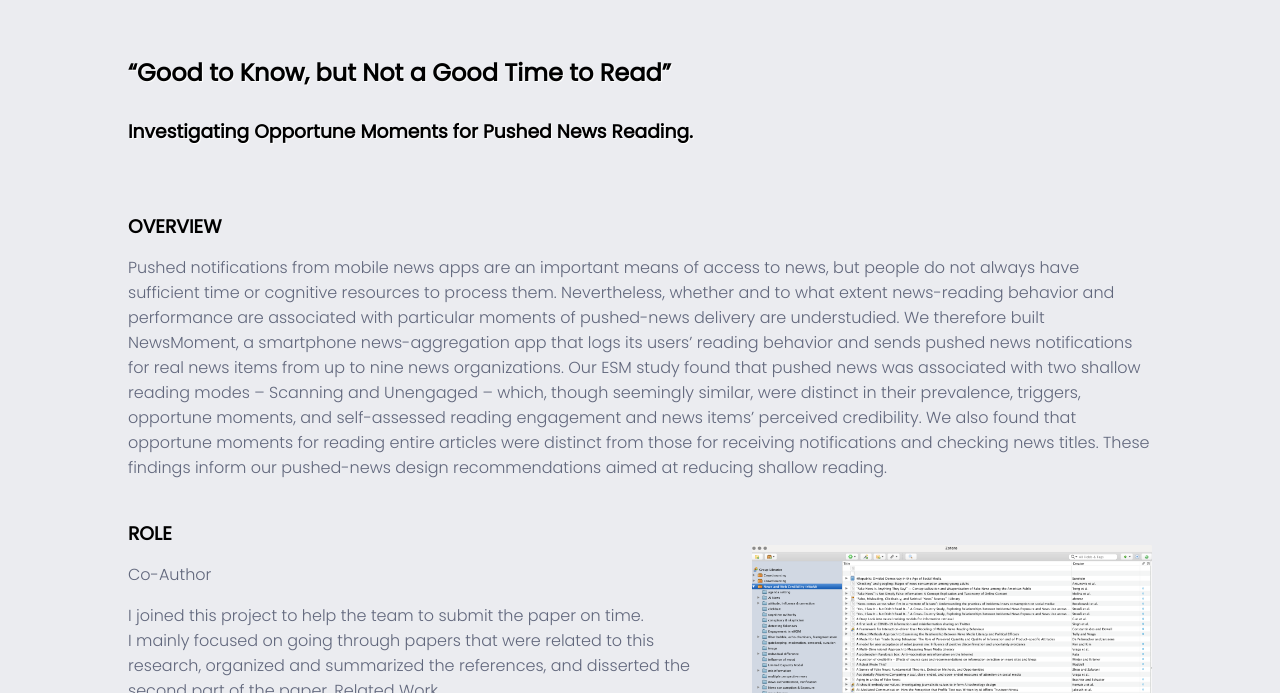
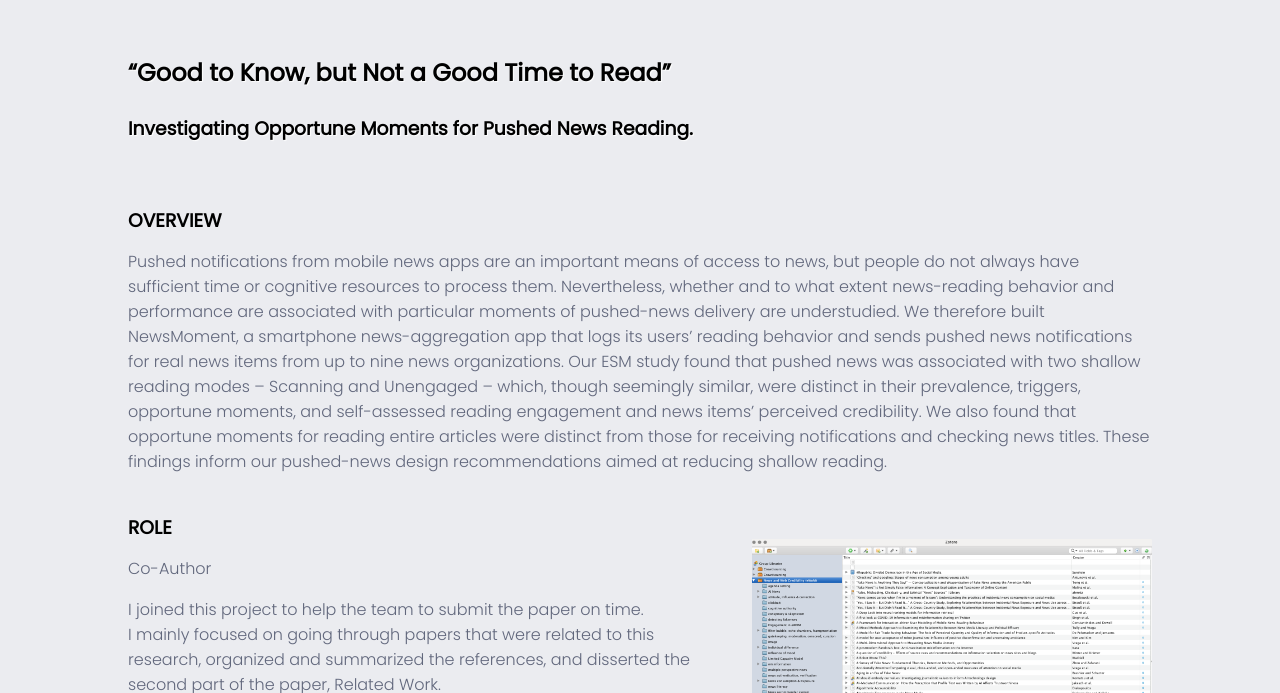
Before and after one commit to ythsharon/ythsharon.github.io, a plain HTML site: page news.html in a window 1280 px wide. Shown: the part 107-800 px from the top of the page. Drawn offline with Linux system fonts and the light colour scheme.

Commit message:
Update page.css

```diff
--- a/page.css
+++ b/page.css
@@ -148,7 +148,7 @@ h2{
 
 .title-note{
     text-shadow: 1px 1px 1px #FFF;
-    line-height: 3.5vmax;
+    line-height: 3vmax;
 }
 
 h3{
```
